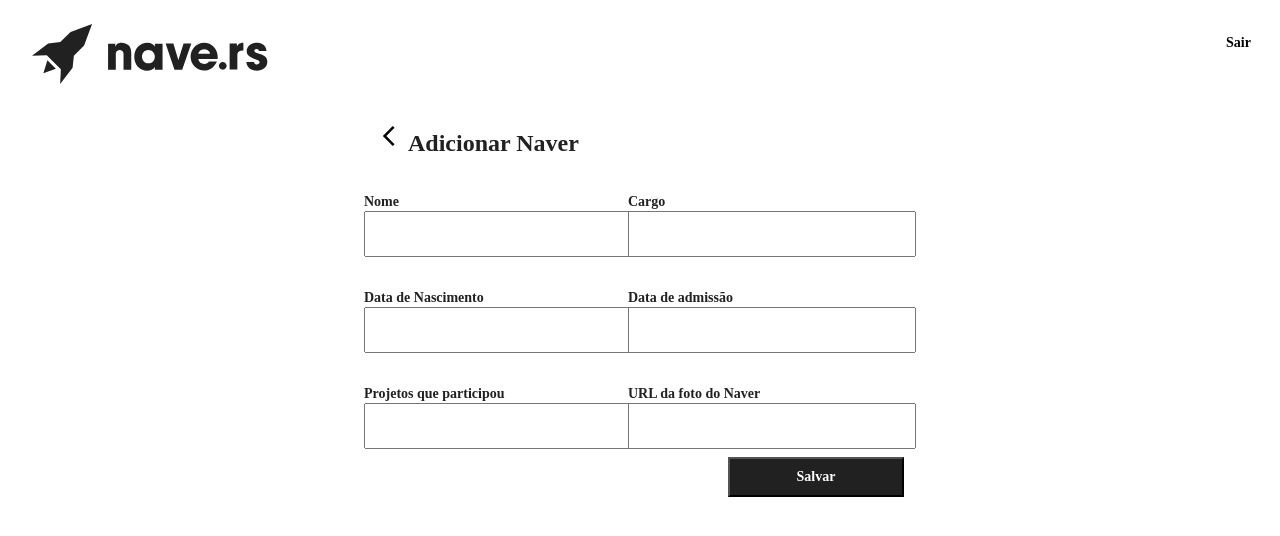
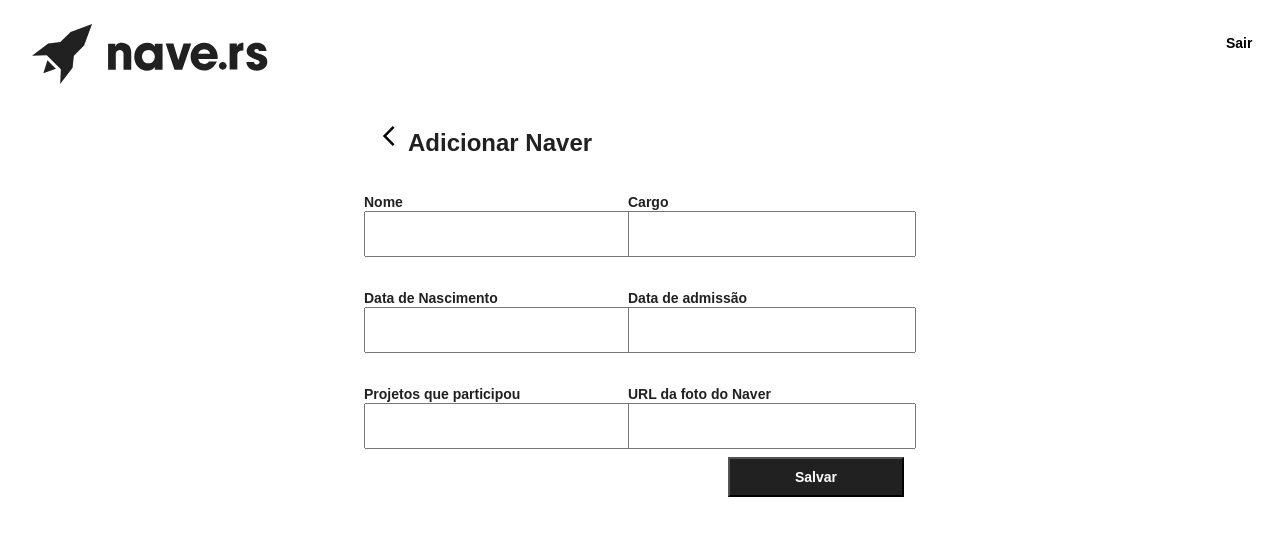
Before and after one commit to felipeeu/navedex, a React (Create React App) app: page /addnaver in a window 1280 px wide. Shown: the top 536 px of the page. Built offline with nearby package versions, Linux system fonts and the light colour scheme; no server answers; sample sign-in values are in the browser's storage.

Commit message:
finish to delivery

```diff
--- a/package.json
+++ b/package.json
@@ -8,6 +8,7 @@
     "@testing-library/react": "^9.3.2",
     "@testing-library/user-event": "^7.1.2",
     "axios": "^0.19.2",
+    "moment": "^2.27.0",
     "react": "^16.13.1",
     "react-dom": "^16.13.1",
     "react-router-dom": "^5.2.0",
--- a/src/components/FormAddNaver.js
+++ b/src/components/FormAddNaver.js
@@ -1,5 +1,6 @@
 import React from "react";
 import styled from "styled-components";
+import moment from "moment"
 
 const Container = styled.div`
   position: absolute;
@@ -18,7 +19,7 @@ const InputsContainer = styled.div`
   grid-row-gap: 32px;
 `;
 const InputLabel = styled.span`
-  font-family: Montserrat;
+  font-family: Montserrat, sans-serif;
   font-style: normal;
   font-weight: 600;
   font-size: 14px;
@@ -43,7 +44,7 @@ const ButtonContainer = styled.div`
   top: 264px;
 `;
 const TextButton = styled.span`
-  font-family: Montserrat;
+  font-family: Montserrat, sans-serif;
   font-style: normal;
   font-weight: 600;
   font-size: 14px;
@@ -64,8 +65,8 @@ const FormAddNaver = ({ handleSubmit, editForm, naverId, editing }) => {
 
   const [form, setForm] = React.useState({
     job_role: editing ? editForm.job_role : "",
-    admission_date: editing ? editForm.admission_date : "",
-    birthdate: editing ? editForm.birthdate : "",
+    admission_date: editing ? moment(editForm.admission_date).format("DD/MM/YYYY") : "",
+    birthdate: editing ? moment(editForm.birthdate).format("DD/MM/YYYY") : "",
     project: editing ? editForm.project : "",
     name: editing ? editForm.name : "",
     url: editing ? editForm.url : ""
--- a/src/components/Header.js
+++ b/src/components/Header.js
@@ -17,7 +17,7 @@ const ImageContainer = styled.div`
   left: 32px;
 `;
 const ExitButton = styled.button`
-  font-family: Montserrat;
+  font-family: Montserrat, sans-serif;
   font-style: normal;
   font-weight: 600;
   font-size: 14px;
--- a/src/components/ModalAdvise.js
+++ b/src/components/ModalAdvise.js
@@ -26,7 +26,7 @@ const Title = styled.span`
   height: 36px;
   left: 32px;
   top: 32px;
-  font-family: Montserrat;
+  font-family:Montserrat, sans-serif;
   font-style: normal;
   font-weight: 600;
   font-size: 24px;
@@ -41,7 +41,7 @@ const Body = styled.span`
   height: 36px;
   left: 32px;
   top: 92px;
-  font-family: Montserrat;
+  font-family: Montserrat, sans-serif;
   font-style: normal;
   font-weight: normal;
   font-size: 16px;
--- a/src/components/ModalDelete.js
+++ b/src/components/ModalDelete.js
@@ -18,7 +18,7 @@ const Title = styled.span`
   height: 36px;
   left: 32px;
   top: 32px;
-  font-family: Montserrat;
+  font-family: Montserrat, sans-serif;
   font-style: normal;
   font-weight: 600;
   font-size: 24px;
@@ -31,7 +31,7 @@ const Body = styled.span`
   position: absolute;
   left: 32px;
   top: 92px;
-  font-family: Montserrat;
+  font-family:'Montserrat', sans-serif;
   font-style: normal;
   font-weight: normal;
   font-size: 16px;
@@ -45,7 +45,7 @@ const GenericButton = styled.button`
   position: absolute;
   background: none;
   border: none;
-  font-family: Montserrat;
+  font-family: Montserrat, sans-serif;
   font-style: normal;
   font-weight: 600;
   font-size: 14px;
--- a/src/components/NaverCard.js
+++ b/src/components/NaverCard.js
@@ -4,7 +4,9 @@ import IconButton from "./IconButton";
 import closeIcon from "../assets/images/close_icon.svg";
 import { Background } from "./ModalAdvise";
 import ButtonSet from "./ButtonSet";
-
+import moment from "moment";
+moment.langData("en")._relativeTime.yy = "%d anos";
+moment.langData("en")._relativeTime.past = "%s";
 const CardContainer = styled.div`
   position: absolute;
   width: 1006px;
@@ -21,7 +23,7 @@ const CardDivision = styled.div`
 `;
 
 const Name = styled.span`
-  font-family: Montserrat;
+  font-family: Montserrat, sans-serif;
   font-style: normal;
   font-weight: 600;
   font-size: 24px;
@@ -31,7 +33,7 @@ const Name = styled.span`
   color: #000000;
 `;
 const Position = styled.span`
-  font-family: Montserrat;
+  font-family: Montserrat, sans-serif;
   font-style: normal;
   font-weight: normal;
   font-size: 16px;
@@ -44,7 +46,7 @@ const DataContainer = styled.div`
   flex-direction: column;
 `;
 const Data = styled.span`
-  font-family: Montserrat;
+  font-family:Montserrat, sans-serif;
   font-style: normal;
   font-weight: 600;
   font-size: 16px;
@@ -99,8 +101,11 @@ const NaverCard = ({
         <DataContainer>
           <Name>{naver.name}</Name>
           <Position>{naver.job_role}</Position>
-          <DataNaver data={"Idade"} info={naver.birthdate} />
-          <DataNaver data={"Tempo na Empresa"} info={naver.admission_date} />
+          <DataNaver data={"Idade"} info={moment(naver.birthdate).fromNow()} />
+          <DataNaver
+            data={"Tempo na Empresa"}
+            info={moment(naver.admission_date).fromNow()}
+          />
           <DataNaver data={"Projeto que participou"} info={naver.project} />
           <ButtonContainer>
             <ButtonSet
--- a/src/containers/AddNaver.js
+++ b/src/containers/AddNaver.js
@@ -24,7 +24,7 @@ const Title = styled.span`
   left: 32px;
   top: 0;
 
-  font-family: Montserrat;
+  font-family: Montserrat, sans-serif;
   font-style: normal;
   font-weight: 600;
   font-size: 24px;
--- a/src/containers/Login.js
+++ b/src/containers/Login.js
@@ -43,7 +43,7 @@ const Text = styled.span`
   width: 60.34px;
   height: 18px;
   left: 32px;
-  font-family: Montserrat;
+  font-family: Montserrat, sans-serif;
   font-style: normal;
   font-weight: 600;
   font-size: 14px;
@@ -65,7 +65,7 @@ const EnterButton = styled.button`
   right: 32px;
   width: 384px;
   height: 40px;
-  font-family: Montserrat;
+  font-family: Montserrat, sans-serif;
   font-style: normal;
   font-weight: 600;
   font-size: 14px;
--- a/src/containers/Navers.js
+++ b/src/containers/Navers.js
@@ -16,7 +16,7 @@ const Title = styled.span`
   height: 48px;
   top: 0;
   left: 0;
-  font-family: Montserrat;
+  font-family: Montserrat, sans-serif;
   font-style: normal;
   font-weight: 600;
   font-size: 40px;
@@ -59,26 +59,28 @@ const Image = styled.img`
   height: 100%;
 `;
 const Name = styled.span`
-  font-family: Montserrat;
+  font-family: Montserrat, sans-serif;
   font-style: normal;
   font-weight: 600;
   font-size: 16px;
   line-height: 18px;
   color: #212121;
+  padding-bottom: 2px;
 `;
 
 const JobRole = styled.span`
-  font-family: Montserrat;
+  font-family: Montserrat, sans-serif;
   font-style: normal;
   font-weight: normal;
   font-size: 16px;
   line-height: 24px;
   color: #212121;
+  padding-bottom: 2px;
 `;
 const InfoContainer = styled.div`
   display: flex;
   flex-direction: column;
-  padding-left: 10px;
+  padding: 20px;
 `;
 
 const Navers = ({ handleDelete, handleEdit, navers, setIsNaverSelected }) => {
```
Also changed, not shown: 1 other file (tests, documents, lock files or other folders).
